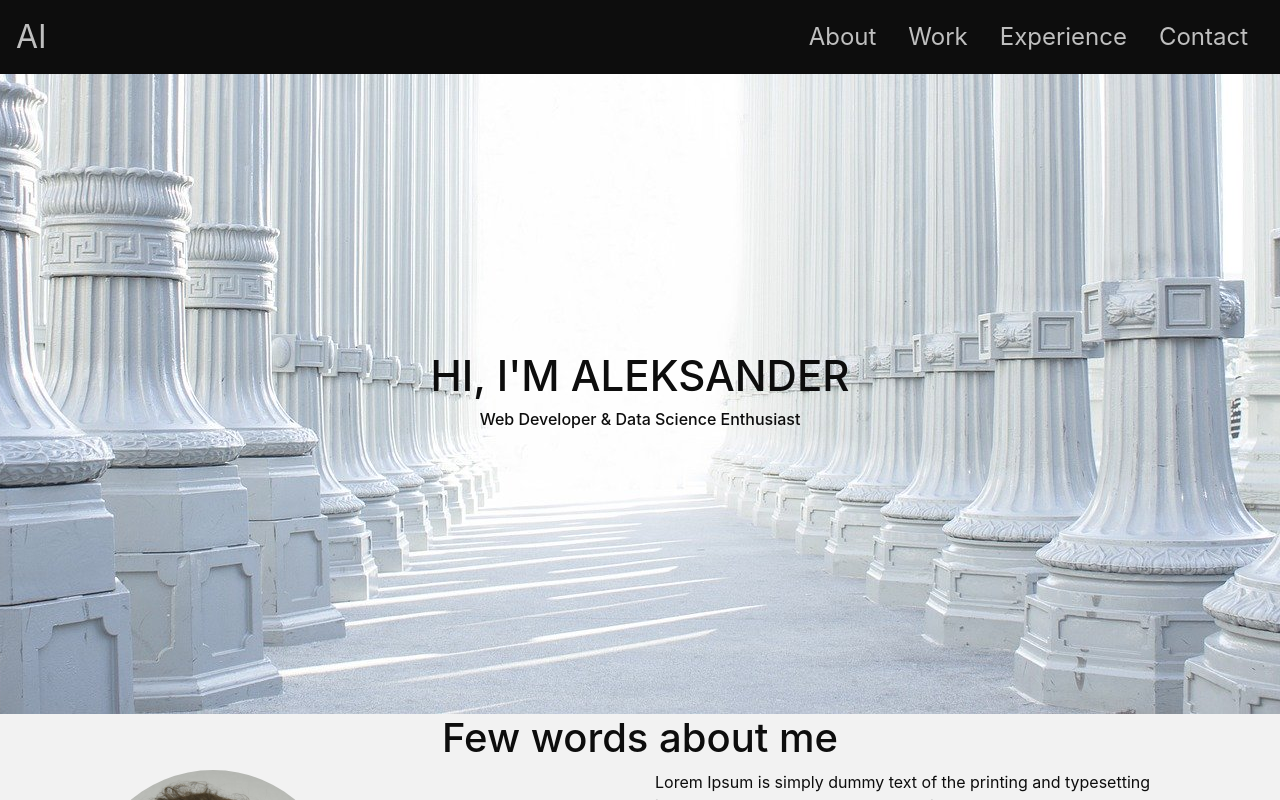
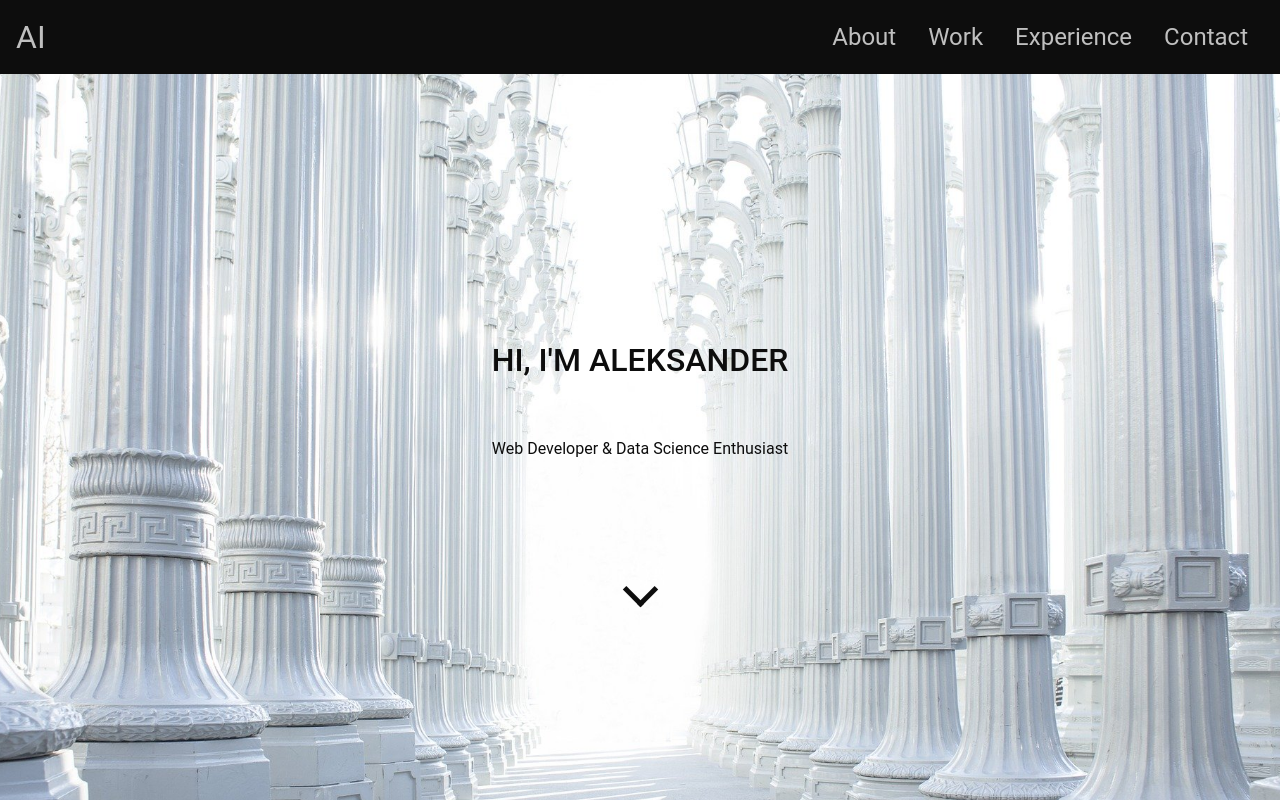
Before and after one commit to aizemski/v1, a React (Create React App) app: page / in a window 1280 px wide. Shown: the top 800 px of the page. Built offline with nearby package versions, Linux system fonts and the light colour scheme.

Commit message:
Added arrow for welcome component

```diff
--- a/public/index.html
+++ b/public/index.html
@@ -19,12 +19,17 @@
             integrity="sha384-Vkoo8x4CGsO3+Hhxv8T/Q5PaXtkKtu6ug5TOeNV6gBiFeWPGFN9MuhOf23Q9Ifjh"
             crossorigin="anonymous"
         />
+        <link
+            rel="stylesheet"
+            type="text/css"
+            href="font-awesome/css/font-awesome.min.css"
+        />
         <link rel="manifest" href="%PUBLIC_URL%/manifest.json" />
 
         <title>Aleksander Izemski</title>
     </head>
     <body>
         <noscript>You need to enable JavaScript to run this app.</noscript>
-        <div id="container"></div>
+        <div id="main-container"></div>
     </body>
 </html>
--- a/src/components/Welcome/index.js
+++ b/src/components/Welcome/index.js
@@ -1,21 +1,30 @@
 import React from 'react';
+import { Row, Col, Image, Container } from 'react-bootstrap';
 import '../../shared/css/welcome.css';
-import { Row, Col, Image, Container } from 'react-bootstrap';
 
 const Welcome = (props) => {
     return (
+        <>
             <Row className='welcome-container'>
-            <Container className='d-flex align-self-center justify-content-center'>
+                <Container className='d-flex align-self-center  flex-column '>
                     <Row>
                         <Col>
-                        <h2 className='welcome-h2'>HI, I'M ALEKSANDER</h2>
-                        <h3 className='welcome-h3'>
+                            <h2 className='welcome-txt'>HI, I'M ALEKSANDER</h2>
+                            <p className='welcome-txt'>
                                 Web Developer & Data Science Enthusiast
-                        </h3>
+                            </p>
+                        </Col>
+                    </Row>
+                    <Row className='align-self-center scrol-down'>
+                        <Col>
+                            <a href='#about'>
+                                <i class='arrow down'></i>
+                            </a>
                         </Col>
                     </Row>
                 </Container>
             </Row>
+        </>
     );
 };
 export default Welcome;
--- a/src/index.js
+++ b/src/index.js
@@ -8,7 +8,7 @@ ReactDOM.render(
     <React.StrictMode>
         <App />
     </React.StrictMode>,
-    document.getElementById('container')
+    document.getElementById('main-container')
 );
 
 // If you want your app to work offline and load faster, you can change
--- a/src/shared/components/layout/Header/index.js
+++ b/src/shared/components/layout/Header/index.js
@@ -8,7 +8,7 @@ const Header = () => {
             <Navbar.Brand href='/'>
                 <div className='header-nav header-logo'>AI</div>
             </Navbar.Brand>
-            <Navbar.Toggle aria-controls='basic-navbar-nav' />
+            <Navbar.Toggle aria-controls='basic-navbar-nav header-nav-toggel' />
             <Navbar.Collapse
                 id='basic-navbar-nav'
                 className='justify-content-end'
--- a/src/shared/css/header.css
+++ b/src/shared/css/header.css
@@ -1,5 +1,7 @@
 .header {
     background-color: #0d0d0d;
+    width: 100%;
+    position: fixed;
 }
 .header-nav {
     color: #bfbfbf;
@@ -8,12 +10,10 @@
 
 .header-nav:hover {
     color: #f2f2f2;
-    background-color: #404040;
-    transform: scale(1.4);
 }
 .header-logo {
     font-size: 32px;
 }
-.header-logo:hover {
-    background-color: #0d0d0d;
+.scroll-down {
+    padding-top: 100px;
 }
--- a/src/shared/css/index.css
+++ b/src/shared/css/index.css
@@ -1,8 +1,7 @@
 body {
     margin: 0;
-    font-family: -apple-system, BlinkMacSystemFont, 'Segoe UI', 'Roboto',
-        'Oxygen', 'Ubuntu', 'Cantarell', 'Fira Sans', 'Droid Sans',
-        'Helvetica Neue', sans-serif;
+    font-family: 'Roboto', 'Oxygen', 'Ubuntu', 'Cantarell', 'Fira Sans',
+        'Droid Sans', 'Helvetica Neue', sans-serif;
     -webkit-font-smoothing: antialiased;
     -moz-osx-font-smoothing: grayscale;
     background-color: #f2f2f2;
--- a/src/shared/css/welcome.css
+++ b/src/shared/css/welcome.css
@@ -1,15 +1,30 @@
 .welcome-container {
-    height: 50vw;
+    height: 900px;
     background-image: url('../img/background.jpg');
     background-position: bottom;
+    background-size: cover;
+    background-repeat: no-repeat;
 }
-.welcome-h2,
-.welcome-h3 {
+.welcome-txt {
     color: #0d0d0d;
+    padding-top: 50px;
+    padding-left: 10px;
+    padding-right: 10px;
     text-align: center;
-    font-size: 42px;
+    /* font-size: 42px; */
 }
 
-.welcome-h3 {
-    font-size: 16px;
+.arrow {
+    margin-top: 100px;
+    border: solid #0d0d0d;
+    border-width: 0 5px 5px 0;
+    display: inline-block;
+    padding: 10px;
 }
+.arrow:hover {
+    border-color: #404040;
+}
+.down {
+    transform: rotate(45deg);
+    -webkit-transform: rotate(45deg);
+}
```
Lines whose indentation alone changed are shown as unchanged.
